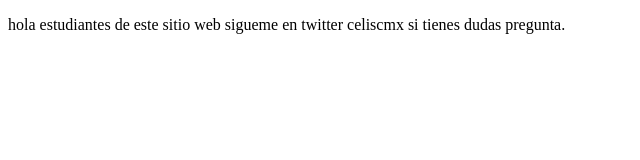
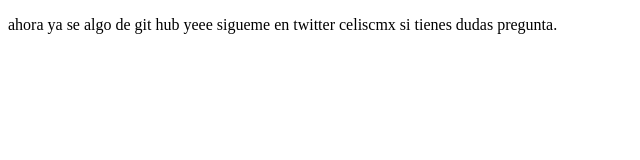
Before and after one commit to jacksonhuanta/proyectodemocursopreework, a plain HTML site: page index.html in a window 1280 px wide. Shown: the full height of the page, 0-640 px from the left. Drawn offline with Linux system fonts and the light colour scheme.

Commit message:
cambios agregados

```diff
--- a/index.html
+++ b/index.html
@@ -8,7 +8,7 @@
 </head>
 <body>
     <p>
-        hola estudiantes de este sitio web
+        ahora ya se algo de git hub yeee
         sigueme en twitter celiscmx si tienes dudas pregunta.
     </p>
 </body>
```
